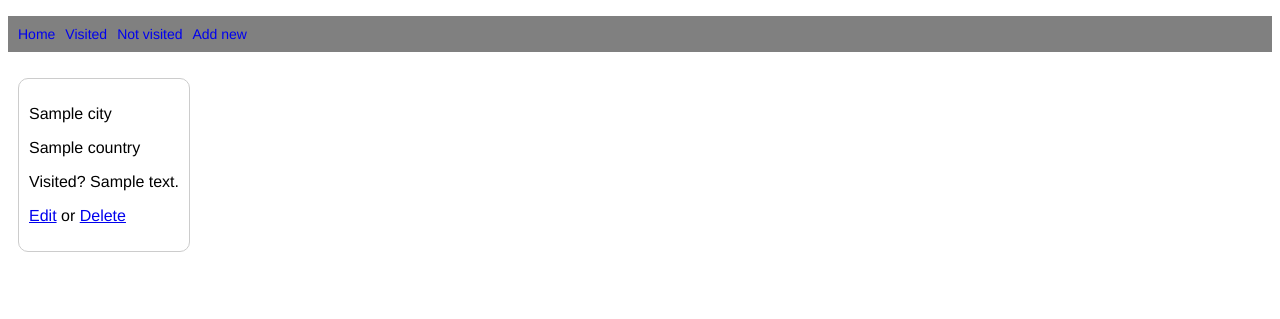
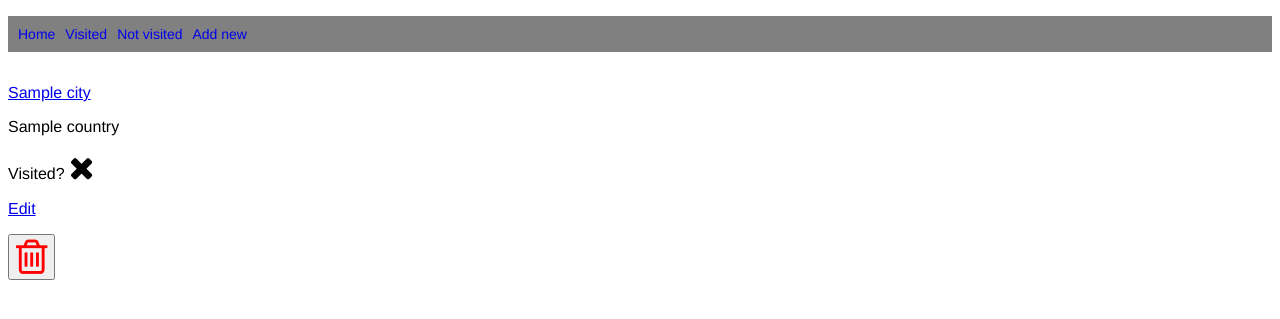
Before and after one commit to David-V-McIntyre/Travel_Bucket_List_Project, a Flask app: page /cities/1 in a window 1280 px wide. Shown: the top 319 px of the page. Run offline with Flask 2, Linux system fonts and the light colour scheme; a database or web service that is not in the repository returns one stand-in record (values such as "Sample title"); some libraries are stand-ins or nearby versions.

Commit message:
MVP feature complete

```diff
--- a/travel_bucket_list_app/static/style.css
+++ b/travel_bucket_list_app/static/style.css
@@ -38,12 +38,7 @@ body {
     font-family: "Helvetica", arial, sans-serif; font-size: 14px;
   }
 
-.visited_container {
-    display: flex;
-    flex-direction: row;
-    align-items: center;
-    justify-content: left;
-}
+
 
 .add_new_link {
     align-items: center;
@@ -67,11 +62,11 @@ body {
     justify-content: center;
 }
 
-.not_visited_container {
-    display: flex;
-    flex-direction: row;
-    align-items: center;
-    justify-content: left;
+.city_container {
+  display: flex;
+  flex-direction: row;
+  align-items: center;
+  justify-content: left;
 }
 
 
--- a/travel_bucket_list_app/templates/cities/edit.html
+++ b/travel_bucket_list_app/templates/cities/edit.html
@@ -16,6 +16,12 @@
     </select>
   </div>
 
+  <p>or</p>
+
+  <div>
+    <a href="/countries/new">add new country!</a>
+  </div>
+
   <div>
     <label for="visited">Visited:</label>
     <select id="visited" name="visited">
--- a/travel_bucket_list_app/templates/cities/show.html
+++ b/travel_bucket_list_app/templates/cities/show.html
@@ -3,14 +3,25 @@
 
 
 
-  <div class="visited_container">
-        <div class="city_visited">
-            <div class="content">
-                <p>{{city.name}}</p>
-                <p>{{city.country.country_name}}</p>
-                <p>Visited? {{city.visited}}</p>
-                <p><a href="/cities/{{city.id}}/edit">Edit</a> or <a href="/cities/{{city.id}}/delete">Delete</a></p>
+<div class="city_container">
+    <div class="content">
+        <p><a href="/cities/{{city.id}}">{{city.name}}</a></p>
+        <p>{{city.country.country_name}}</p>
+        <p>Visited?
+            {% if city.visited == True %}
+              <i class="fa fa-check fa-2x" style="color:green" aria-hidden="true"></i>
+            {% else %}
+              <i class="fa fa-times fa-2x" aria-hidden="true"></i>
+            {% endif %}</p>
+        <p><a href="/cities/{{city.id}}/edit">Edit</a>
+            <div class="buttons">
+                <form class="delete-form" action="/cities/{{city.id}}/delete" method="POST">
+                    <button class="trash-button">
+                        <i class="fa fa-trash-o fa-3x" style="color:red" aria-hidden="true"></i>
+                    </button>
+                </form>
             </div>
-        </div>
+        </p>
+    </div>
 </div>
 {% endblock %}
--- a/travel_bucket_list_app/templates/index.html
+++ b/travel_bucket_list_app/templates/index.html
@@ -1,8 +1,7 @@
 {% extends "base.html" %}
 {% block content %}
 
-<div class="visited_container">
-
+<div class="city_container">
     {% for city in all_cities_visited %}
         <div class="city_visited">
             <div class="content">
@@ -33,7 +32,7 @@
 
 <hr>
 
-<div class="not_visited_container">
+<div class="city_container">
 {% for city in all_cities_not_visited %}
 <div class="city_not_visited">
     <div class="content">
```
Also changed, not shown: travel_bucket_list_app/templates/cities/not_visited.html (+11 -2 lines), travel_bucket_list_app/templates/cities/visited.html (+10 -4 lines).
